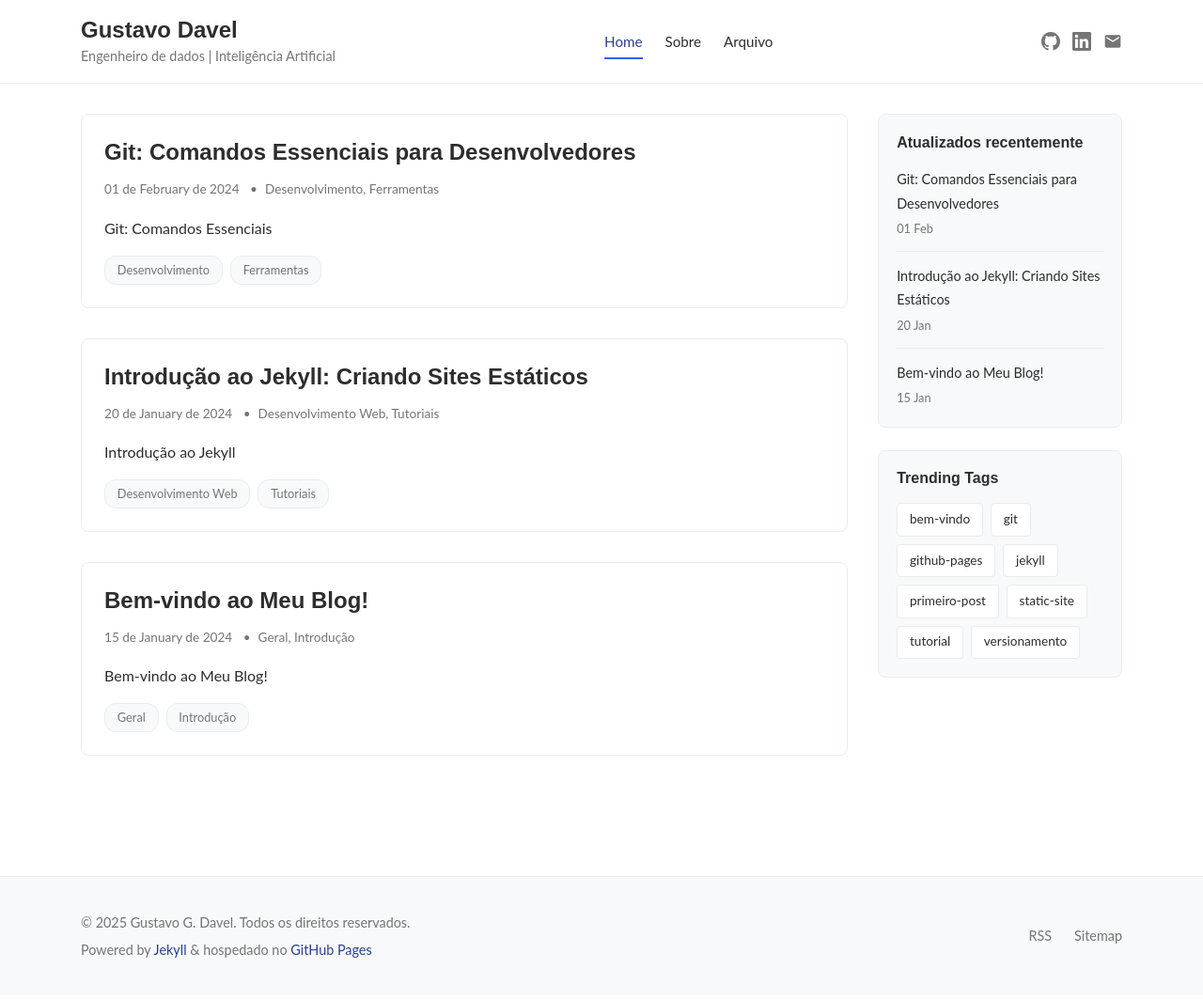
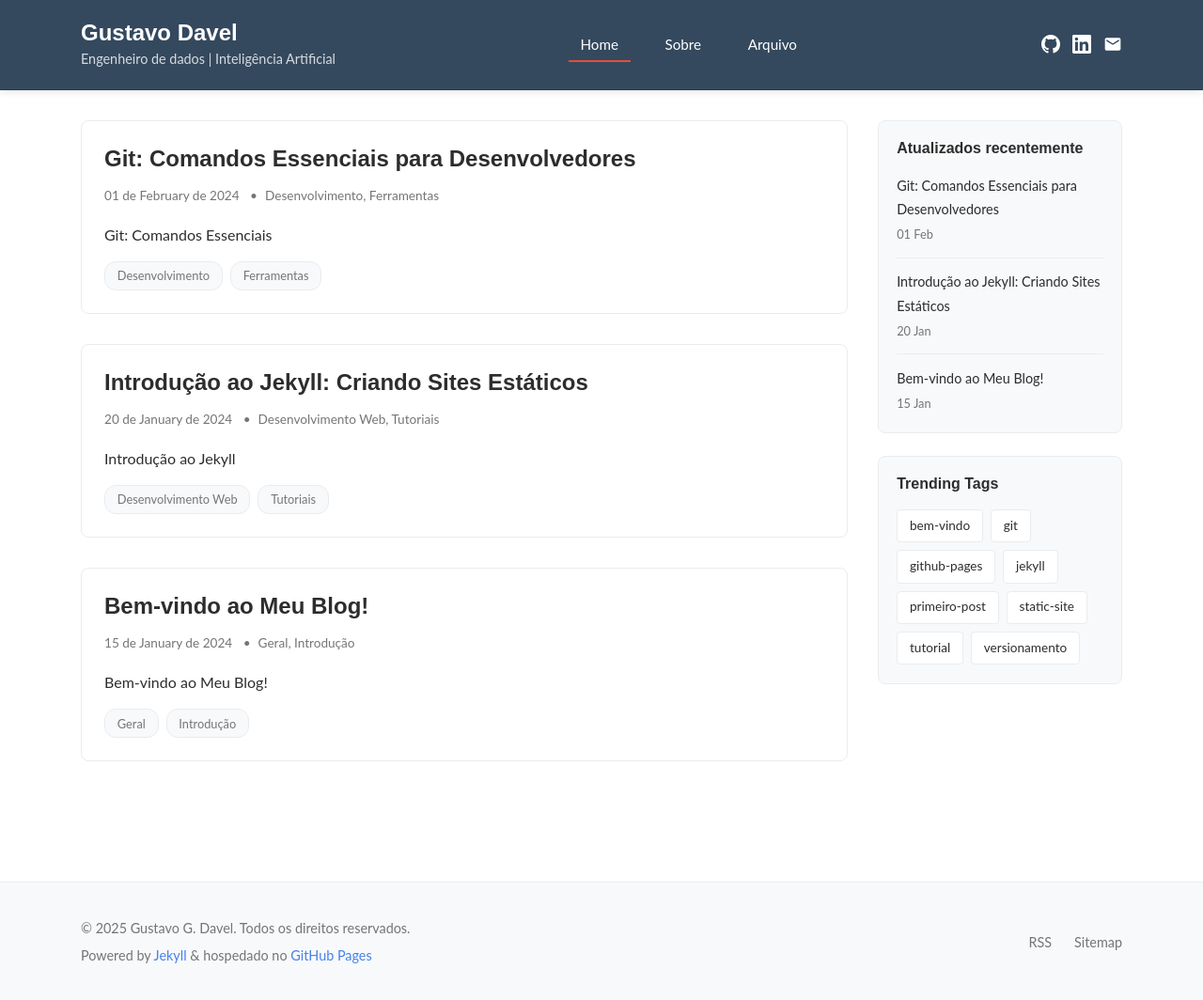
Before and after one commit to gustavogdavel/BlogPortifolio, a Jekyll site: the page built from index.html, in a window 1280 px wide and 1066 px high. Shown: the whole window at 94% size. Built offline with Jekyll 4.4.1, drawn with Linux system fonts in a browser that asks for light colours; the list of posts is cut into pages by our own code.

Commit message:
Fix header: Add dark background and white text

```diff
--- a/assets/css/main.css
+++ b/assets/css/main.css
@@ -10,9 +10,9 @@
     --border-color: #e9ecef;
 
     /* Cores de destaque */
-    --link-color: #2a408e;
-    --link-hover: #15326a;
-    --accent-color: #3d5afe;
+    --link-color: #4582ec;
+    --link-hover: #2563d4;
+    --accent-color: #4582ec;
 
     /* Sidebar e cards */
     --sidebar-bg: #f8f9fa;
@@ -20,9 +20,10 @@
     --card-shadow: 0 0 0.5rem rgba(0,0,0,0.05);
     --card-hover-shadow: 0 0.5rem 1rem rgba(0,0,0,0.08);
 
-    /* Header */
-    --header-bg: #ffffff;
-    --header-border: #e9ecef;
+    /* Header - Fundo escuro */
+    --header-bg: #34495e;
+    --header-text: #ffffff;
+    --header-border: #2c3e50;
 
     /* Outros */
     --code-bg: #f6f8fa;
@@ -98,11 +99,11 @@ a:hover {
 .site-header {
     background-color: var(--header-bg);
     border-bottom: 1px solid var(--header-border);
-    padding: 1rem 0;
+    padding: 1.2rem 0;
     position: sticky;
     top: 0;
     z-index: 1000;
-    box-shadow: 0 2px 4px rgba(0,0,0,0.02);
+    box-shadow: 0 2px 8px rgba(0,0,0,0.1);
 }
 
 .header-content {
@@ -129,18 +130,19 @@ a:hover {
 }
 
 .site-branding a {
-    color: var(--text-color);
+    color: var(--header-text);
 }
 
 .site-branding h1 {
     font-size: 1.5rem;
     font-weight: 700;
     margin: 0;
+    color: var(--header-text);
 }
 
 .site-tagline {
     font-size: 0.9rem;
-    color: var(--text-muted);
+    color: rgba(255, 255, 255, 0.8);
     margin: 0;
 }
 
@@ -161,17 +163,18 @@ a:hover {
 }
 
 .nav-menu a {
-    color: var(--text-color);
+    color: var(--header-text);
     font-size: 0.95rem;
-    padding: 0.5rem 0;
+    padding: 0.5rem 0.8rem;
     border-bottom: 2px solid transparent;
     text-decoration: none;
+    transition: border-color 0.3s ease;
 }
 
 .nav-menu a:hover,
 .nav-menu a.active {
-    color: var(--link-color);
-    border-bottom-color: var(--accent-color);
+    color: var(--header-text);
+    border-bottom-color: #e74c3c;
     text-decoration: none;
 }
 
@@ -183,14 +186,14 @@ a:hover {
 }
 
 .social-links a {
-    color: var(--text-muted);
+    color: var(--header-text);
     display: flex;
     align-items: center;
-    transition: color 0.2s;
+    transition: opacity 0.2s;
 }
 
 .social-links a:hover {
-    color: var(--link-color);
+    opacity: 0.8;
 }
 
 /* ===================================
```
